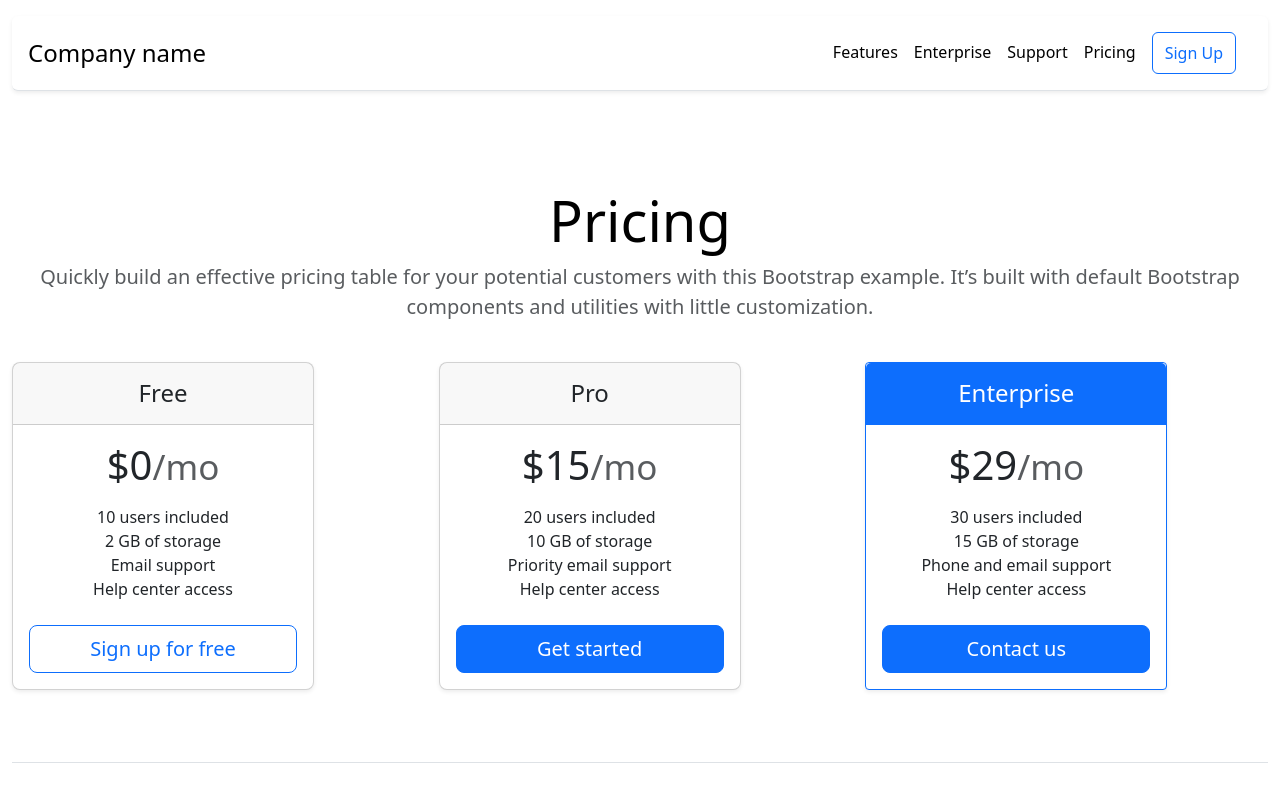
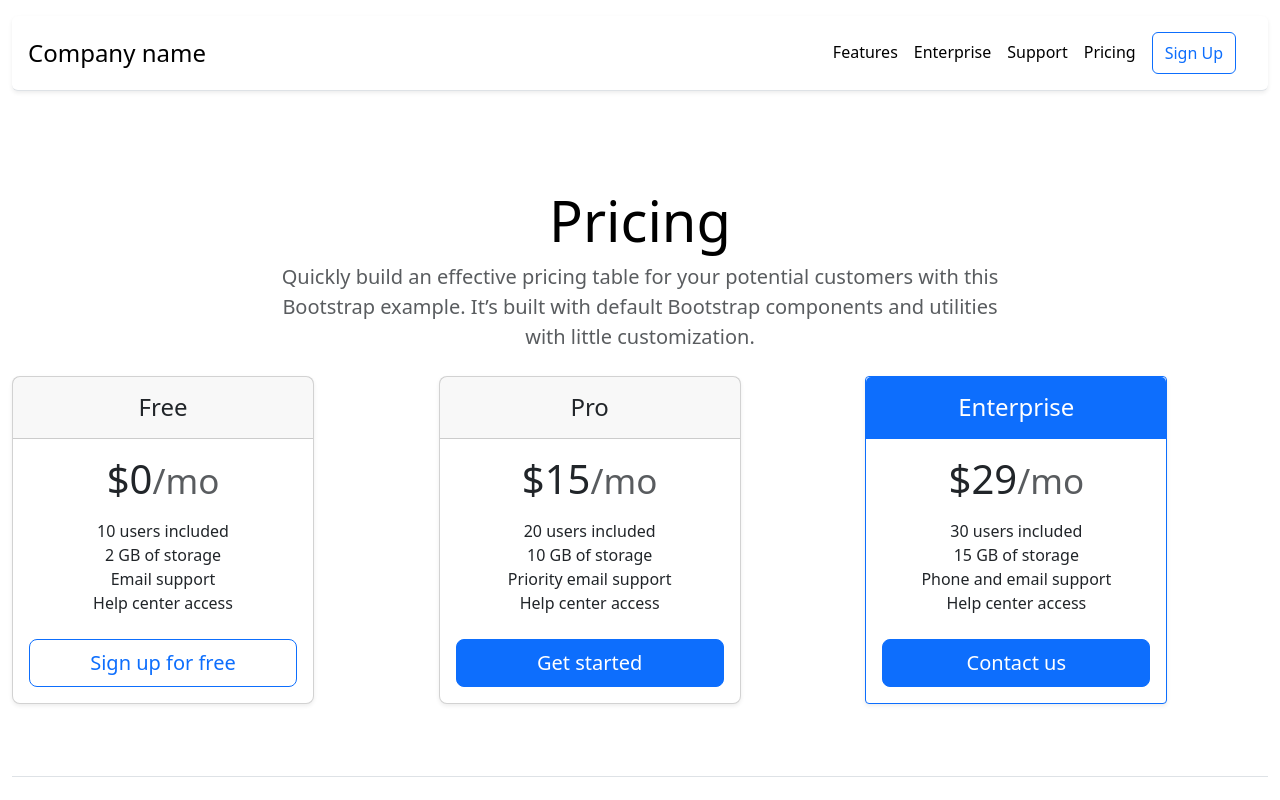
Before and after one commit to KAKA-14/Ethnus_MERN_Stack_JS_BS, a plain HTML site: page bootstrap_task3.html in a window 1280 px wide. Shown: the top 800 px of the page. Drawn offline with nearby package versions, Linux system fonts and the light colour scheme.

Commit message:
Update bootstrap_task3.html

```diff
--- a/bootstrap_task3.html
+++ b/bootstrap_task3.html
@@ -1,17 +1,19 @@
-
 <!DOCTYPE html>
 <html lang="en">
+
 <head>
   <meta charset="UTF-8">
   <meta name="viewport" content="width=device-width, initial-scale=1.0">
   <title>Document</title>
-    <link href="https://cdn.jsdelivr.net/npm/bootstrap@5.3.2/dist/css/bootstrap.min.css" rel="stylesheet" integrity="sha384-T3c6CoIi6uLrA9TneNEoa7RxnatzjcDSCmG1MXxSR1GAsXEV/Dwwykc2MPK8M2HN" crossorigin="anonymous">
+  <link href="https://cdn.jsdelivr.net/npm/bootstrap@5.3.2/dist/css/bootstrap.min.css" rel="stylesheet"
+    integrity="sha384-T3c6CoIi6uLrA9TneNEoa7RxnatzjcDSCmG1MXxSR1GAsXEV/Dwwykc2MPK8M2HN" crossorigin="anonymous">
 </head>
 
 <body>
   <div class="container-fluid py-3">
     <header>
-          <div class="d-flex flex-column flex-md-row align-items-center pb-3 mb-4 border-bottom shadow-sm p-3 mb-5 bg-white rounded">
+      <div
+        class="d-flex flex-column flex-md-row align-items-center pb-3 mb-4 border-bottom shadow-sm p-3 mb-5 bg-white rounded">
         <a href="/" class="d-flex align-items-center link-body-emphasis text-decoration-none">
 
           <span class="fs-4">Company name</span>
@@ -22,15 +24,17 @@
           <a class="me-3 py-2 link-body-emphasis text-decoration-none me-3" href="#">Enterprise</a>
           <a class="me-3 py-2 link-body-emphasis text-decoration-none me-3" href="#">Support</a>
           <a class="py-2 link-body-emphasis text-decoration-none me-3" href="#">Pricing</a>
-              <button type="button" class = "btn btn-outline-primary py-2 me-3 ">Sign Up</button>
+          <button type="button" class="btn btn-outline-primary py-2 me-3 ">Sign Up</button>
         </nav>
       </div>
 
       <div class="pricing-header px-3 py-3 pt-md-5 pb-md-4 mx-auto text-center">
         <h1 class="display-4 fw-normal text-body-emphasis">Pricing</h1>
-            <p class=" text-body-secondary lead">Quickly build an effective pricing table for your potential customers
-              with this Bootstrap example. It’s built with default Bootstrap components and utilities with
-              little customization.</p>
+        <div class=" text-body-secondary lead">Quickly build an effective pricing table for your potential customers
+          with this</div>
+        <div class=" text-body-secondary lead">Bootstrap example. It’s built with default Bootstrap components and
+          utilities</div>
+        <div class="text-body-secondary lead">with little customization.</div>
       </div>
     </header>
 
@@ -92,7 +96,8 @@
     <footer class="pt-4 my-md-5 pt-md-5 border-top">
       <div class="row">
         <div class="col-12 col-md">
-              <img class="mb-2" src="https://tse4.mm.bing.net/th?id=OIP.S9sei5wbxrmH75491fU8swHaHa&pid=Api&P=0&h=180" alt="" width="24" height="29">
+          <img class="mb-2" src="https://tse4.mm.bing.net/th?id=OIP.S9sei5wbxrmH75491fU8swHaHa&pid=Api&P=0&h=180" alt=""
+            width="24" height="29">
           <small class="d-block mb-3 text-body-secondary">© 2017</small>
         </div>
         <div class="col-6 col-md">
@@ -129,4 +134,5 @@
     </footer>
   </div>
 </body>
+
 </html>
```
Lines whose indentation alone changed are shown as unchanged.
